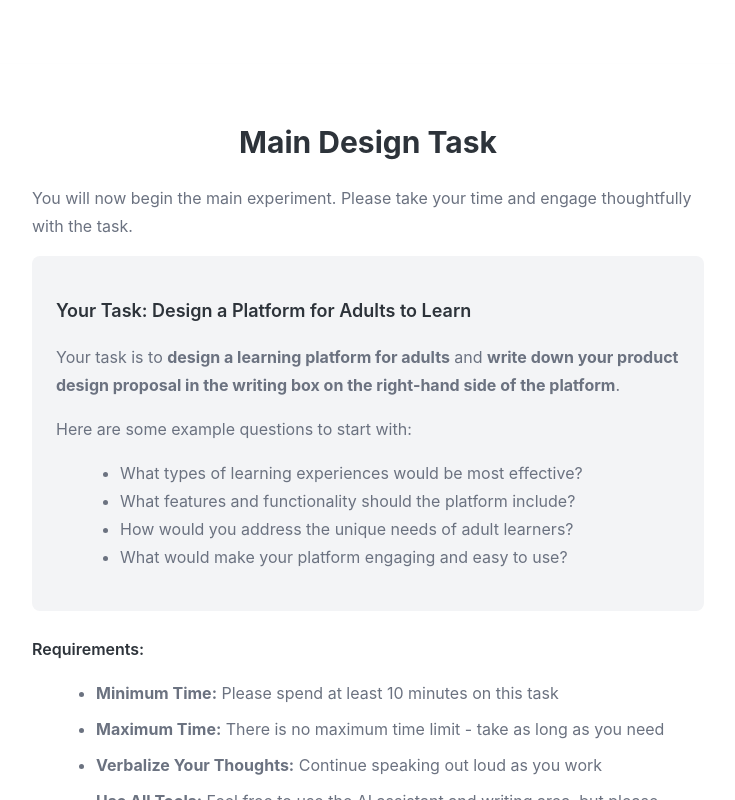
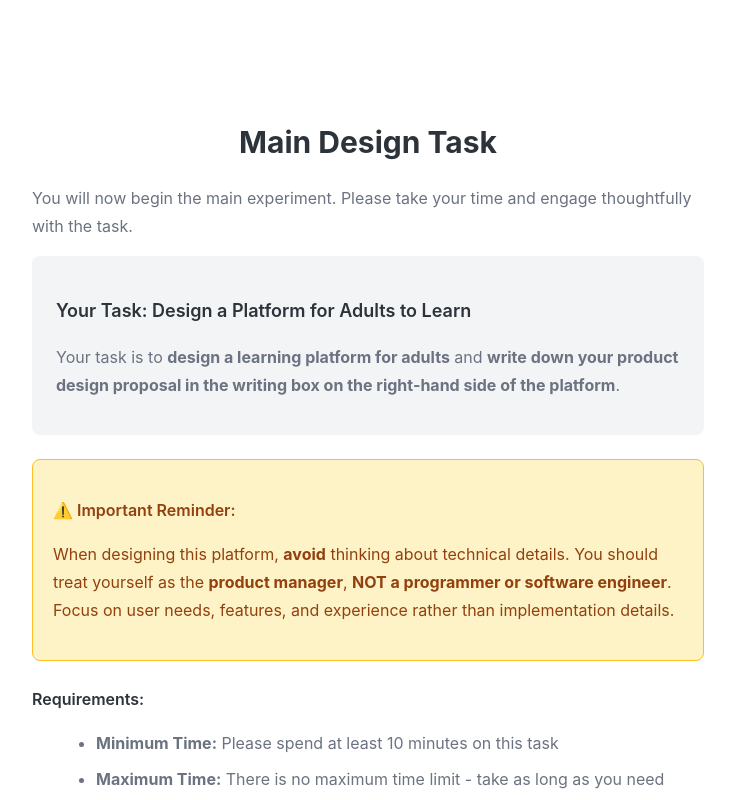
Before and after one commit to LiuYanJulia/research-platform, a React (Create React App) app in the folder frontend/: page /welcome-actual in a window 1280 px wide. Shown: the whole page, without its empty margins (272-1007 px from the left). Built offline with nearby package versions, Linux system fonts and the light colour scheme.

Commit message:
update intro message for main task

```diff
--- a/frontend/src/components/WelcomeActual.tsx
+++ b/frontend/src/components/WelcomeActual.tsx
@@ -60,19 +60,26 @@ const WelcomeActual: React.FC<WelcomeActualProps> = ({ onStart }) => {
             <p style={{ marginBottom: '0.75rem' }}>
               Your task is to <strong>design a learning platform for adults</strong> and <strong>write down your product design proposal in the writing box on the right-hand side of the platform</strong>.
             </p>
-            <p style={{ marginBottom: '0.5rem' }}>
-              Here are some example questions to start with:
+          </div>
+
+          <div style={{
+            backgroundColor: '#fef3c7',
+            padding: '1.25rem',
+            borderRadius: '0.5rem',
+            marginBottom: '1.5rem',
+            border: '1px solid #fbbf24'
+          }}>
+            <p style={{
+              fontSize: '1rem',
+              fontWeight: '600',
+              marginBottom: '0.5rem',
+              color: '#92400e'
+            }}>
+              ⚠️ Important Reminder:
             </p>
-            <ul style={{
-              marginLeft: '1.5rem',
-              listStyle: 'disc',
-              marginBottom: '1rem'
-            }}>
-              <li>What types of learning experiences would be most effective?</li>
-              <li>What features and functionality should the platform include?</li>
-              <li>How would you address the unique needs of adult learners?</li>
-              <li>What would make your platform engaging and easy to use?</li>
-            </ul>
+            <p style={{ color: '#92400e' }}>
+              When designing this platform, <strong>avoid</strong> thinking about technical details. You should treat yourself as the <strong>product manager</strong>, <strong>NOT a programmer or software engineer</strong>. Focus on user needs, features, and experience rather than implementation details.
+            </p>
           </div>
 
           <h3 style={{
```
